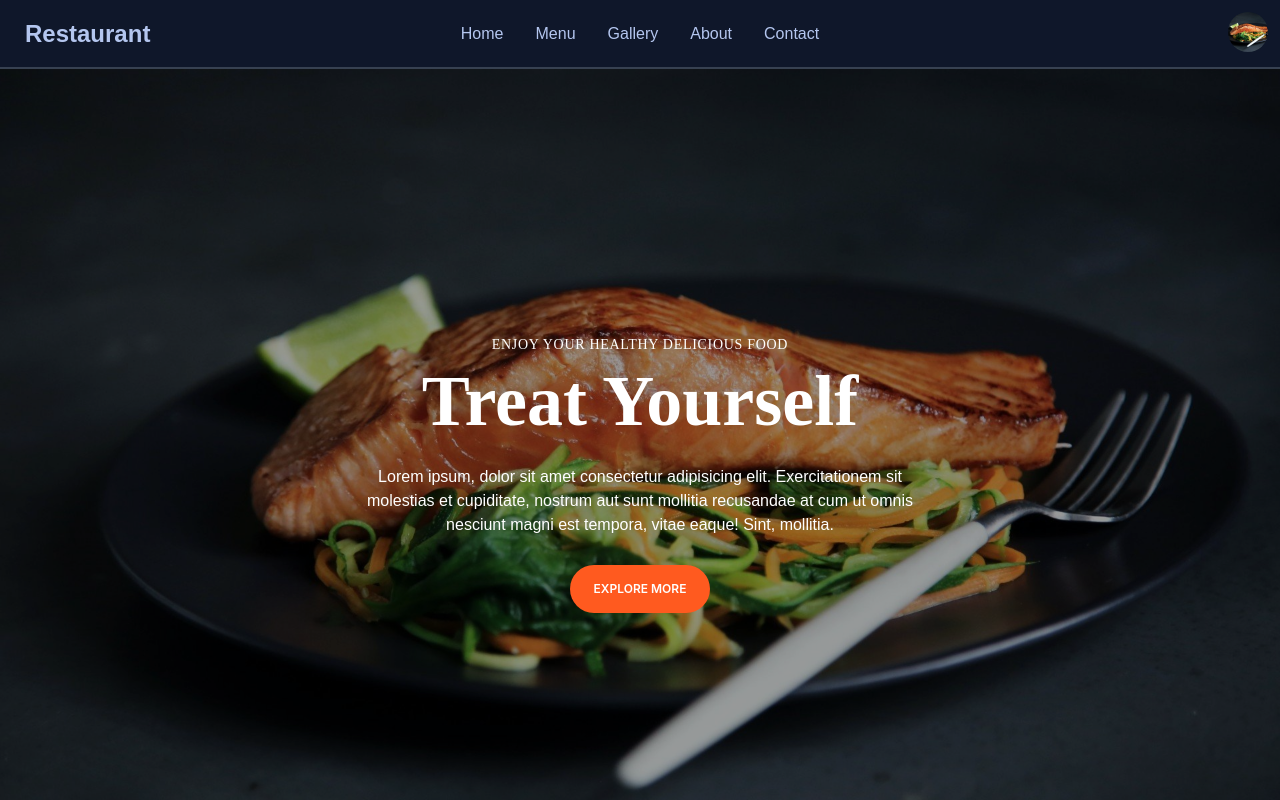
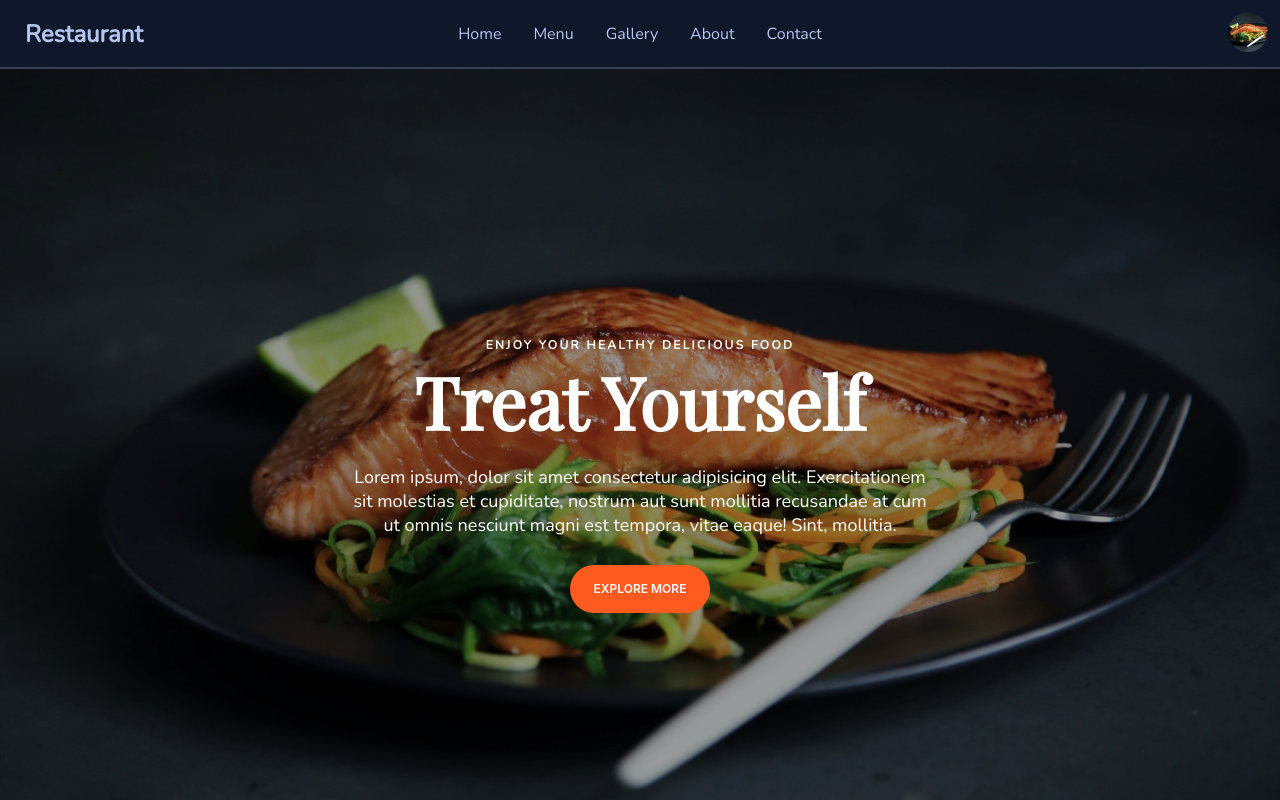
Before and after one commit to merazulEhsan/Cashless-Restaurant, a React (Create React App) app: page / in a window 1280 px wide. Shown: the top 800 px of the page. Built offline with nearby package versions, Linux system fonts and the light colour scheme.

Commit message:
8th commit

```diff
--- a/public/index.html
+++ b/public/index.html
@@ -1,14 +1,12 @@
 <!DOCTYPE html>
 <html lang="en">
+
 <head>
   <meta charset="utf-8" />
   <link rel="icon" href="%PUBLIC_URL%/favicon.ico" />
   <meta name="viewport" content="width=device-width, initial-scale=1" />
   <meta name="theme-color" content="#000000" />
-    <meta
-      name="description"
-      content="Web site created using create-react-app"
-    />
+  <meta name="description" content="Web site created using create-react-app" />
   <link rel="apple-touch-icon" href="%PUBLIC_URL%/logo192.png" />
   <!--
       manifest.json provides metadata used when your web app is installed on a
@@ -25,9 +23,13 @@
       Learn how to configure a non-root public URL by running `npm run build`.
     -->
   <link rel="stylesheet" href="https://unpkg.com/aos@next/dist/aos.css" />
+  <link rel="preconnect" href="https://fonts.googleapis.com">
+<link rel="preconnect" href="https://fonts.gstatic.com" crossorigin>
+<link href="https://fonts.googleapis.com/css2?family=Great+Vibes&family=Nunito&family=Playfair+Display&display=swap" rel="stylesheet">
 
   <title>Cashless Restaurant</title>
 </head>
+
 <body>
   <noscript>You need to enable JavaScript to run this app.</noscript>
   <div id="root"></div>
@@ -47,4 +49,5 @@
     AOS.init();
   </script>
 </body>
+
 </html>
--- a/src/components/About/About.js
+++ b/src/components/About/About.js
@@ -8,11 +8,11 @@ export default function About() {
 
                 <div className='flex text-white h-full w-full bg-opacity-40 bg-black relative'>
                     <div className='lg:w-1/2 m-auto items-center'>
-                        <p className='uppercase text-center font-nunito font-medium tracking-wider text-sm leading-10'>Our Restaurant</p>
+                        <p className='uppercase text-center font-nunito tracking-[0.2em] font-black text-[12px] leading-10'>Our Restaurant</p>
 
                         <h1 className='text-center text-5xl sm:text-7xl font-playfair font-semibold' data-aos="fade-up" data-aos-duration="2000" data-aos-easing="ease-in-sine">About Us</h1>
 
-                        <p className='text-center p-7 font-nunito leading-6' data-aos="fade-up"  data-aos-duration="2500" data-aos-easing="ease-in-out" >Lorem ipsum, dolor sit amet consectetur adipisicing elit. Exercitationem sit molestias et cupiditate, nostrum aut sunt mollitia recusandae at cum ut omnis nesciunt magni est tempora, vitae eaque! Sint, mollitia.</p>
+                        <p className='text-center text-lg p-7 font-nunito leading-6' data-aos="fade-up"  data-aos-duration="2500" data-aos-easing="ease-in-out" >Lorem ipsum, dolor sit amet consectetur adipisicing elit. Exercitationem sit molestias et cupiditate, nostrum aut sunt mollitia recusandae at cum ut omnis nesciunt magni est tempora, vitae eaque! Sint, mollitia.</p>
 
                         <div className='text-center ' data-aos="fade-up" data-aos-duration="2000" data-aos-easing="ease-in-out" data-aos-once="false">
                             <button className='btn rounded-3xl px-6 bg-orange-500 btn-md border border-none text-white text-xs'>Explore More
--- a/src/components/Contact/Contact.js
+++ b/src/components/Contact/Contact.js
@@ -8,11 +8,11 @@ export default function Contact() {
 
             <div className='flex text-white h-full w-full bg-opacity-40 bg-black relative'>
                 <div className='lg:w-1/2 m-auto items-center'>
-                    <p className='uppercase text-center font-nunito font-medium tracking-wider text-sm leading-10'>Get in Touch</p>
+                    <p className='uppercase text-center font-nunito tracking-[0.2em] font-black text-[12px] leading-10'>Get in Touch</p>
 
                     <h1 className='text-center text-5xl sm:text-7xl font-playfair font-semibold' data-aos="fade-up" data-aos-duration="2000">Contact Us</h1>
 
-                    <p className='text-center p-7 font-nunito leading-6' data-aos="fade-up" data-aos-duration="2500">Lorem ipsum, dolor sit amet consectetur adipisicing elit. Exercitationem sit molestias et cupiditate, nostrum aut sunt mollitia recusandae at cum ut omnis nesciunt magni est tempora, vitae eaque! Sint, mollitia.</p>
+                    <p className='text-center text-lg p-7 font-nunito leading-6' data-aos="fade-up" data-aos-duration="2500">Lorem ipsum, dolor sit amet consectetur adipisicing elit. Exercitationem sit molestias et cupiditate, nostrum aut sunt mollitia recusandae at cum ut omnis nesciunt magni est tempora, vitae eaque! Sint, mollitia.</p>
 
                     <div className='text-center ' data-aos="fade-up" data-aos-duration="2000" data-aos-easing="ease-in-out" data-aos-once="false">
                         <button className='btn rounded-3xl px-6 bg-orange-500 btn-md border border-none text-white text-xs'>Explore More
--- a/src/components/Gallery/Gallery.js
+++ b/src/components/Gallery/Gallery.js
@@ -14,11 +14,11 @@ export default function Gallery() {
 
                 <div className='flex text-white h-full w-full bg-opacity-40 bg-black relative'>
                     <div className='lg:w-1/2 m-auto items-center'>
-                        <p className='uppercase text-center font-nunito font-medium tracking-wider text-sm leading-10'>Take a Look</p>
+                        <p className='uppercase text-center font-nunito tracking-[0.2em] font-black text-[12px]leading-10'>Take a Look</p>
 
                         <h1 className='text-center text-5xl sm:text-7xl font-playfair font-semibold' data-aos="fade-up" data-aos-duration="2000">Our Galleries</h1>
 
-                        <p className='text-center p-7 font-nunito leading-6' data-aos="fade-up" data-aos-duration="2500">Lorem ipsum, dolor sit amet consectetur adipisicing elit. Exercitationem sit molestias et cupiditate, nostrum aut sunt mollitia recusandae at cum ut omnis nesciunt magni est tempora, vitae eaque! Sint, mollitia.</p>
+                        <p className='text-center text-lg p-7 font-nunito leading-6' data-aos="fade-up" data-aos-duration="2500">Lorem ipsum, dolor sit amet consectetur adipisicing elit. Exercitationem sit molestias et cupiditate, nostrum aut sunt mollitia recusandae at cum ut omnis nesciunt magni est tempora, vitae eaque! Sint, mollitia.</p>
 
                         <div className='text-center ' data-aos="fade-up" data-aos-duration="2000" data-aos-easing="ease-in-out" data-aos-once="false">
                             <button className='btn rounded-3xl px-6 bg-orange-500 btn-md border border-none text-white text-xs'>Explore More
--- a/src/components/Home/Home.js
+++ b/src/components/Home/Home.js
@@ -7,11 +7,11 @@ export default function Home() {
 
             <div className='flex text-white h-full w-full bg-opacity-40 bg-black relative'>
                 <div className='lg:w-1/2 m-auto items-center'>
-                    <p className='uppercase text-center font-vibes font-medium tracking-wider text-sm leading-10'>Enjoy your healthy delicious food</p>
+                    <p className='uppercase text-center font-nunito leading-10 tracking-[0.2em] font-black text-[12px]'>Enjoy your healthy delicious food</p>
 
                     <h1 className='text-center text-5xl sm:text-7xl font-playfair font-semibold' data-aos="fade-up" data-aos-duration="2000">Treat Yourself</h1>
 
-                    <p className='text-center p-7 font-nunito leading-6' data-aos="fade-up" data-aos-duration="2500">Lorem ipsum, dolor sit amet consectetur adipisicing elit. Exercitationem sit molestias et cupiditate, nostrum aut sunt mollitia recusandae at cum ut omnis nesciunt magni est tempora, vitae eaque! Sint, mollitia.</p>
+                    <p className='text-center p-7 font-nunito leading-6 text-lg' data-aos="fade-up" data-aos-duration="2500">Lorem ipsum, dolor sit amet consectetur adipisicing elit. Exercitationem sit molestias et cupiditate, nostrum aut sunt mollitia recusandae at cum ut omnis nesciunt magni est tempora, vitae eaque! Sint, mollitia.</p>
 
                     <div className='text-center 'data-aos="fade-up" data-aos-duration="2000" data-aos-easing="ease-in-out" data-aos-once="false">
                         <button className='btn rounded-3xl px-6 bg-orange-500 btn-md border border-none text-white text-xs'>Explore More
--- a/src/components/Menu/Menu.js
+++ b/src/components/Menu/Menu.js
@@ -7,11 +7,11 @@ export default function Menu() {
 
             <div className='flex text-white h-full w-full bg-opacity-40 bg-black relative'>
                 <div className='lg:w-1/2 m-auto items-center'>
-                    <p className='uppercase text-center font-nunito font-medium tracking-wider text-sm leading-10'>Have a look</p>
+                    <p className='uppercase text-center font-nunito tracking-[0.2em] font-black text-[12px] leading-10'>Have a look</p>
 
                     <h1 className='text-center text-5xl sm:text-7xl font-playfair font-semibold' data-aos="fade-up" data-aos-duration="2000" >Our Main Menu</h1>
 
-                    <p className='text-center p-7 font-nunito leading-6' data-aos="fade-up" data-aos-duration="2500">Lorem ipsum, dolor sit amet consectetur adipisicing elit. Exercitationem sit molestias et cupiditate, nostrum aut sunt mollitia recusandae at cum ut omnis nesciunt magni est tempora, vitae eaque! Sint, mollitia.</p>
+                    <p className='text-center text-lg p-7 font-nunito leading-6' data-aos="fade-up" data-aos-duration="2500">Lorem ipsum, dolor sit amet consectetur adipisicing elit. Exercitationem sit molestias et cupiditate, nostrum aut sunt mollitia recusandae at cum ut omnis nesciunt magni est tempora, vitae eaque! Sint, mollitia.</p>
 
                     <div className='text-center 'data-aos="fade-up" data-aos-duration="2000" data-aos-easing="ease-in-out" data-aos-once="false">
                         <button className='btn rounded-3xl px-6 bg-orange-500 btn-md border border-none text-white text-xs'>Explore More
--- a/tailwind.config.js
+++ b/tailwind.config.js
@@ -9,7 +9,6 @@ module.exports = {
         extend: {
             backgroundImage: {
                 'hero': "url('/src/images/salmon.jpg')"
-            }
             },
             fontFamily: {
                 'nunito': [
@@ -21,6 +20,7 @@ module.exports = {
                 'vibes': 'Great Vibes, cursive',
             }
         },
+    },
 
 
     plugins: [
```
Lines whose indentation alone changed are shown as unchanged.
